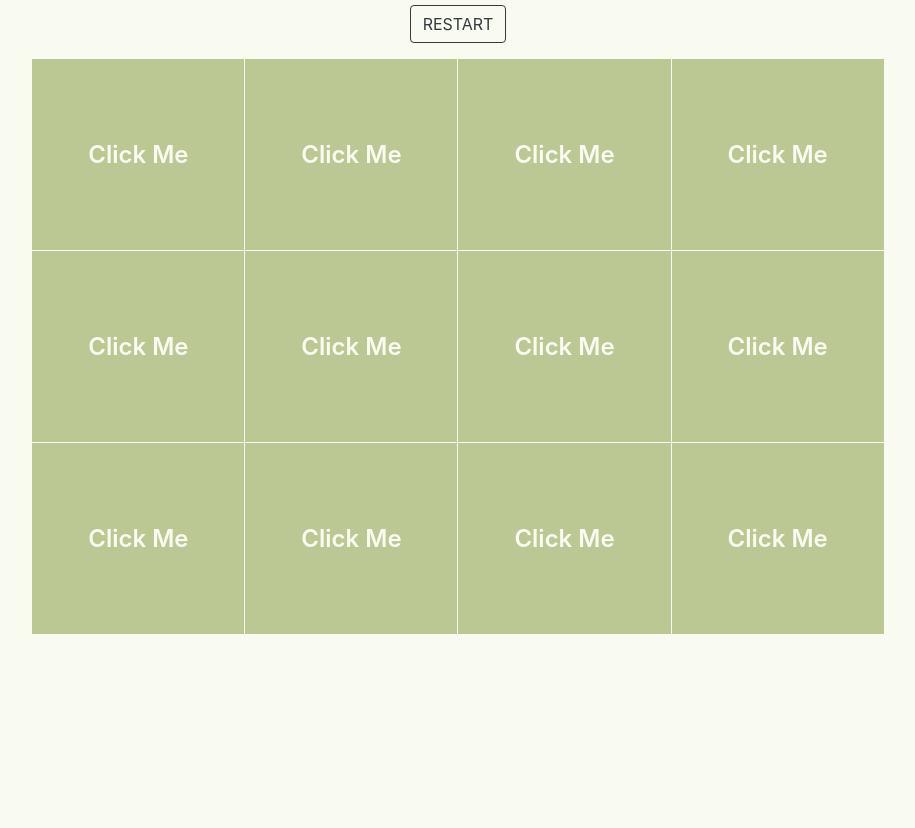
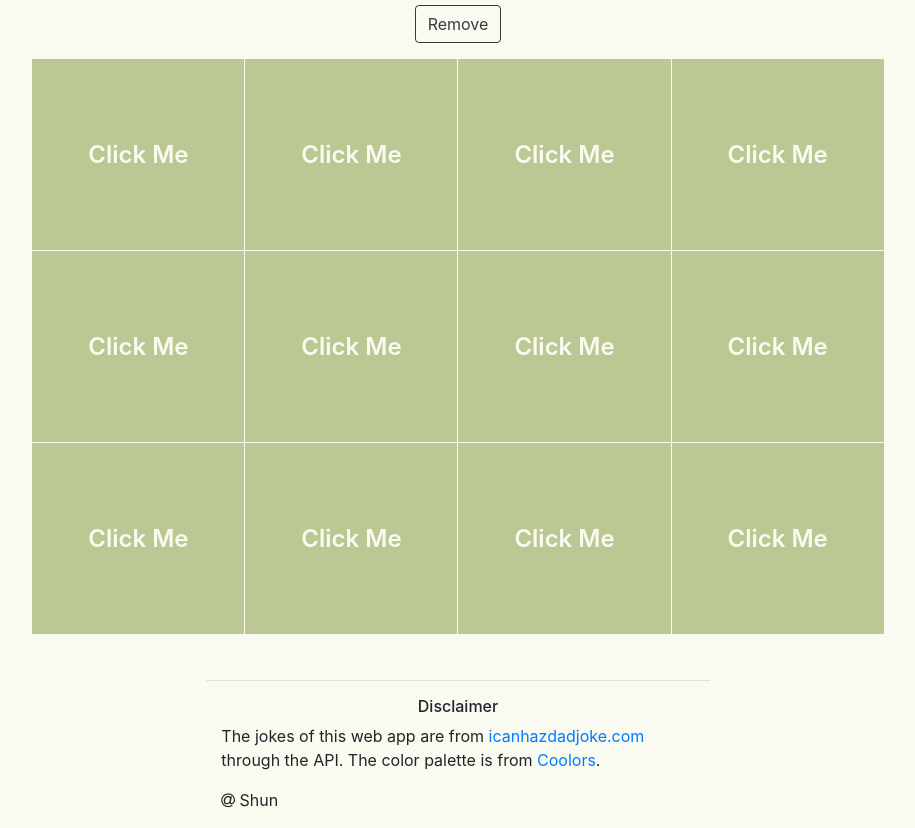
Before and after one commit to Shunw19/dadjokes, a plain HTML site: page index.html in a window 1280 px wide. Shown: the part 71-899 px from the top of the page, without its empty margins (182-1097 px from the left). Before the commit the page ends 800 px from the top, so only its background shows below. Drawn offline with nearby package versions, Linux system fonts and the light colour scheme.

Commit message:
Add the disclaimer

```diff
--- a/index.html
+++ b/index.html
@@ -5,6 +5,7 @@
     <meta name="viewport" content="width=device-width, initial-scale=1.0">
     <script src="https://cdn.jsdelivr.net/npm/axios/dist/axios.min.js"></script>
     <link rel="stylesheet" href="https://stackpath.bootstrapcdn.com/bootstrap/4.4.1/css/bootstrap.min.css" integrity="sha384-Vkoo8x4CGsO3+Hhxv8T/Q5PaXtkKtu6ug5TOeNV6gBiFeWPGFN9MuhOf23Q9Ifjh" crossorigin="anonymous">
+    <link rel="stylesheet" href="https://stackpath.bootstrapcdn.com/font-awesome/4.7.0/css/font-awesome.min.css">
     <link rel="stylesheet" href="style.css">
     <title>Dad Jokes Bank</title>
 </head>
@@ -13,7 +14,7 @@
         <h2>Dad Jokes Bank</h2>
     </div>
     <div class="row justify-content-center">
-        <button type="button" id="reset" class="btn btn-outline-dark">RESTART</button>
+        <button type="button" id="reset" class="btn btn-outline-dark">Remove</button>
     </div>
 
     <div class="grid">
@@ -64,6 +65,19 @@
             </tbody>
         </table>
     </div>
+    <div class="container col-5">
+        <hr>
+        <h6 class="row justify-content-center">Disclaimer</h6>
+        <div class="container">
+            <p>The jokes of this web app are from <a href="https://icanhazdadjoke.com/api">icanhazdadjoke.com</a> through the API. The color palette is from <a href="https://coolors.co/">Coolors</a>.</p>
+            <p><i class="fa fa-at" aria-hidden="true"></i> Shun</p>
+        </div>
+
+    </div>
+
+
+
+
 
 
 
```
